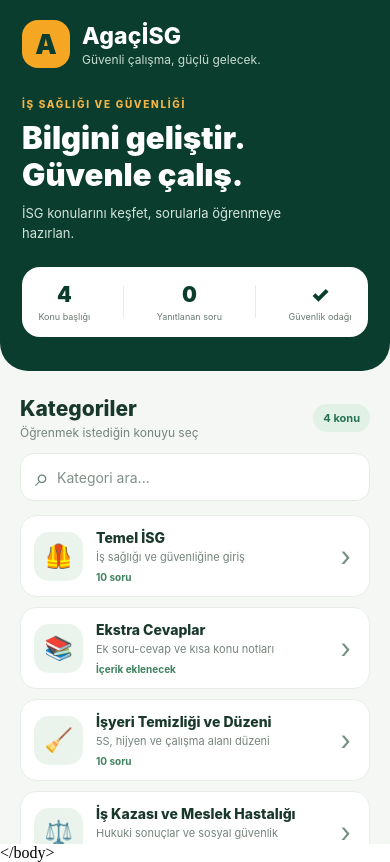
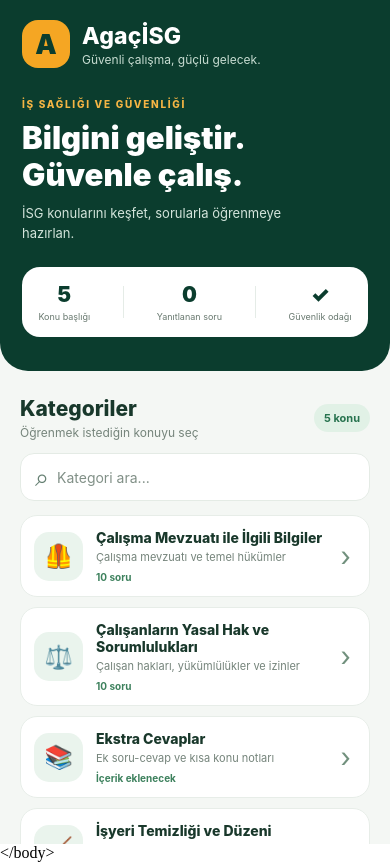
Before and after one commit to ilkerhemen-a11y/Agac-sg, a React Native app: screen / in a window 390 px wide. Built offline with nearby package versions, Linux system fonts and the light colour scheme.

Commit message:
Rename labor legislation category and add worker rights quiz

```diff
--- a/App.tsx
+++ b/App.tsx
@@ -16,6 +16,19 @@ const questions: Question[] = [
   { question: 'Çok tehlikeli sınıfta bulunan işyerlerinde İş Sağlığı ve Güvenliği Kurulu normal şartlarda en az ne sıklıkla toplanır?', options: ['Haftada bir', '15 günde bir', 'Ayda en az bir kez', 'Yılda bir'], answer: 2, explanation: 'Genel kural olarak kurul ayda en az bir kez toplanır. Mevzuattaki şartlar çerçevesinde toplantı aralığı farklılaştırılabilir.' },
 ];
 
+
+const laborRightsQuestions: Question[] = [
+  { question: 'Çalışanların İSG eğitimlerini almasını kim sağlar?', options: ['Çalışan', 'İşveren', 'Sendika', 'Belediye'], answer: 1, explanation: 'İşveren, çalışanların iş sağlığı ve güvenliği eğitimlerini almasını sağlamakla yükümlüdür.' },
+  { question: 'Gerekli tedbirler alınıncaya kadar ciddi ve yakın tehlikeyle karşı karşıya kalan çalışan, mevzuattaki usule uygun olarak ne yapabilir?', options: ['İşyerini terk edemez', 'Çalışmaktan kaçınabilir', 'İşten çıkarılır', 'İzin kullanır'], answer: 1, explanation: 'Ciddi ve yakın tehlike durumunda çalışan, mevzuatta belirtilen usule uygun olarak çalışmaktan kaçınma hakkını kullanabilir.' },
+  { question: 'Çalışanların kişisel koruyucu donanımları nasıl kullanması gerekir?', options: ['İstediği şekilde', 'Sadece denetimde', 'Doğru şekilde', 'Gerektiğinde kullanmamalı'], answer: 2, explanation: 'Çalışanlar kendilerine sağlanan kişisel koruyucu donanımları eğitim ve talimatlara uygun şekilde kullanmalıdır.' },
+  { question: '2-50 arasında çalışanı bulunan işyerinde kaç çalışan temsilcisi bulunur?', options: ['1', '2', '3', '4'], answer: 0, explanation: 'Mevzuata göre 2-50 çalışanı bulunan işyerlerinde bir çalışan temsilcisi görevlendirilir.' },
+  { question: 'İşveren çalışanları hangi konuda bilgilendirmekle yükümlüdür?', options: ['Sağlık ve güvenlik riskleri', 'Özel hayat', 'Kişisel harcamalar', 'Tatil planları'], answer: 0, explanation: 'İşveren, çalışanları işyerindeki sağlık ve güvenlik riskleri ile koruyucu ve önleyici tedbirler hakkında bilgilendirir.' },
+  { question: 'Toplu iş sözleşmesiyle uzatılmadığı durumda deneme süresi en fazla kaç ay olabilir?', options: ['1 ay', '2 ay', '3 ay', '4 ay'], answer: 1, explanation: 'İş Kanunu’na göre deneme süresi en çok iki ay olabilir; toplu iş sözleşmesiyle dört aya kadar uzatılabilir.' },
+  { question: 'Yıllık ücretli izne hak kazanmak için en az ne kadar çalışmak gerekir?', options: ['6 ay', '8 ay', '1 yıl', '2 yıl'], answer: 2, explanation: 'İşçi, deneme süresi dahil işe başladığı günden itibaren en az bir yıl çalışınca yıllık ücretli izne hak kazanır.' },
+  { question: '7,5 saatten fazla süren çalışmalarda ara dinlenmesi en az kaç dakikadır/saattir?', options: ['15 dakika', '30 dakika', '45 dakika', '1 saat'], answer: 3, explanation: 'Günlük çalışma süresi 7,5 saati aştığında ara dinlenmesi en az bir saattir.' },
+  { question: 'Kadın işçilerin doğumdan önce ve sonra toplam analık izni normalde kaç haftadır?', options: ['12 hafta', '16 hafta', '20 hafta', '24 hafta'], answer: 1, explanation: 'Genel kural olarak doğumdan önce sekiz ve doğumdan sonra sekiz hafta olmak üzere toplam on altı hafta analık izni verilir.' },
+  { question: 'İş arama izni günde en az kaç saattir?', options: ['1 saat', '1,5 saat', '2 saat', '3 saat'], answer: 2, explanation: 'Bildirim süresi içinde işveren, işçiye yeni iş araması için çalışma saatleri içinde günde en az iki saat izin vermelidir.' },
+];
 
 const cleaningQuestions: Question[] = [
   { question: 'İş yerinin temiz ve düzenli tutulmasının faydalarından biri aşağıdakilerden hangisidir?', options: ['İş kazalarını artırmak', 'Verimliliği artırmak', 'Çalışma süresini uzatmak', 'Dağınıklığı artırmak'], answer: 1, explanation: 'Temiz ve düzenli çalışma alanı verimliliği destekler, tehlikeleri azaltmaya yardımcı olur.' },
@@ -45,7 +58,8 @@ const accidentQuestions: Question[] = [
 ];
 
 const categories = [
-  { title: 'Temel İSG', subtitle: 'İş sağlığı ve güvenliğine giriş', icon: '🦺', count: '10 soru' },
+  { title: 'Çalışma Mevzuatı ile İlgili Bilgiler', subtitle: 'Çalışma mevzuatı ve temel hükümler', icon: '🦺', count: '10 soru' },
+  { title: 'Çalışanların Yasal Hak ve Sorumlulukları', subtitle: 'Çalışan hakları, yükümlülükler ve izinler', icon: '⚖️', count: '10 soru' },
   { title: 'Ekstra Cevaplar', subtitle: 'Ek soru-cevap ve kısa konu notları', icon: '📚', count: 'İçerik eklenecek' },
   { title: 'İşyeri Temizliği ve Düzeni', subtitle: '5S, hijyen ve çalışma alanı düzeni', icon: '🧹', count: '10 soru' },
   { title: 'İş Kazası ve Meslek Hastalığı', subtitle: 'Hukuki sonuçlar ve sosyal güvenlik', icon: '⚖️', count: '10 soru' },
@@ -57,8 +71,8 @@ export default function App() {
   const [answers, setAnswers] = useState<Record<number, number>>({});
   useEffect(() => { Alert.alert('Bildiri', 'Lütfen soru ve cevapları kontrol ederek işleminize devam edin.'); }, []);
   const filtered = useMemo(() => categories.filter(c => (c.title + ' ' + c.subtitle).toLocaleLowerCase('tr-TR').includes(search.toLocaleLowerCase('tr-TR'))), [search]);
-  const isQuizCategory = selected === 'Temel İSG' || selected === 'İşyeri Temizliği ve Düzeni' || selected === 'İş Kazası ve Meslek Hastalığı';
-  const activeQuestions = selected === 'İşyeri Temizliği ve Düzeni' ? cleaningQuestions : selected === 'İş Kazası ve Meslek Hastalığı' ? accidentQuestions : questions;
+  const isQuizCategory = selected === 'Çalışma Mevzuatı ile İlgili Bilgiler' || selected === 'Çalışanların Yasal Hak ve Sorumlulukları' || selected === 'İşyeri Temizliği ve Düzeni' || selected === 'İş Kazası ve Meslek Hastalığı';
+  const activeQuestions = selected === 'Çalışanların Yasal Hak ve Sorumlulukları' ? laborRightsQuestions : selected === 'İşyeri Temizliği ve Düzeni' ? cleaningQuestions : selected === 'İş Kazası ve Meslek Hastalığı' ? accidentQuestions : questions;
   const score = activeQuestions.reduce((total, q, i) => total + (answers[i] === q.answer ? 1 : 0), 0);
 
   return (
@@ -84,7 +98,7 @@ export default function App() {
           </View>
         </View>
         <View style={styles.sectionHeader}>
-          <View><Text style={styles.sectionTitle}>{isQuizCategory ? selected : selected === 'Ekstra Cevaplar' ? 'Ekstra Cevaplar' : 'Kategoriler'}</Text><Text style={styles.sectionSub}>{selected === 'Temel İSG' ? 'Çalışma mevzuatı bilgilerini test et' : selected === 'İşyeri Temizliği ve Düzeni' ? 'Temizlik, 5S ve hijyen bilgilerini test et' : selected === 'İş Kazası ve Meslek Hastalığı' ? 'İş kazası, meslek hastalığı ve hukuki sonuçları öğren' : selected === 'Ekstra Cevaplar' ? 'Başlıklar altında yalnızca cevaplar' : 'Öğrenmek istediğin konuyu seç'}</Text></View>
+          <View><Text style={styles.sectionTitle}>{isQuizCategory ? selected : selected === 'Ekstra Cevaplar' ? 'Ekstra Cevaplar' : 'Kategoriler'}</Text><Text style={styles.sectionSub}>{selected === 'Çalışma Mevzuatı ile İlgili Bilgiler' ? 'Çalışma mevzuatı bilgilerini test et' : selected === 'Çalışanların Yasal Hak ve Sorumlulukları' ? 'Çalışanların hak ve sorumluluklarını öğren' : selected === 'İşyeri Temizliği ve Düzeni' ? 'Temizlik, 5S ve hijyen bilgilerini test et' : selected === 'İş Kazası ve Meslek Hastalığı' ? 'İş kazası, meslek hastalığı ve hukuki sonuçları öğren' : selected === 'Ekstra Cevaplar' ? 'Başlıklar altında yalnızca cevaplar' : 'Öğrenmek istediğin konuyu seç'}</Text></View>
           {isQuizCategory ? <TouchableOpacity onPress={() => setSelected(null)}><Text style={styles.backButton}>← Kategoriler</Text></TouchableOpacity> : <Text style={styles.sectionCount}>{filtered.length} konu</Text>}
         </View>
         {!selected && <View style={styles.searchBox}><Text style={styles.searchIcon}>⌕</Text><TextInput value={search} onChangeText={setSearch} placeholder="Kategori ara..." placeholderTextColor="#819087" style={styles.searchInput} /></View>}
@@ -96,7 +110,7 @@ export default function App() {
           </TouchableOpacity>
         ))}
         {isQuizCategory && <View style={styles.quiz}>
-          <View style={styles.quizHeader}><Text style={styles.quizTitle}>{selected === 'Temel İSG' ? 'Çalışma Mevzuatı İle İlgili Bilgiler-2026' : selected === 'İşyeri Temizliği ve Düzeni' ? 'İşyeri Temizliği ve Düzeni-2026' : 'İş Kazası ve Meslek Hastalığından Doğan Hukuki Sonuçlar-2026'}</Text><Text style={styles.quizProgress}>{Object.keys(answers).length}/{activeQuestions.length} yanıtlandı  •  Doğru: {score}</Text></View>
+          <View style={styles.quizHeader}><Text style={styles.quizTitle}>{selected === 'Çalışma Mevzuatı ile İlgili Bilgiler' ? 'Çalışma Mevzuatı ile İlgili Bilgiler-2026' : selected === 'Çalışanların Yasal Hak ve Sorumlulukları' ? 'Çalışanların Yasal Hak ve Sorumlulukları-2026' : selected === 'İşyeri Temizliği ve Düzeni' ? 'İşyeri Temizliği ve Düzeni-2026' : 'İş Kazası ve Meslek Hastalığından Doğan Hukuki Sonuçlar-2026'}</Text><Text style={styles.quizProgress}>{Object.keys(answers).length}/{activeQuestions.length} yanıtlandı  •  Doğru: {score}</Text></View>
           {activeQuestions.map((q, index) => {
             const chosen = answers[index];
             return <View key={index} style={styles.questionCard}>
```
